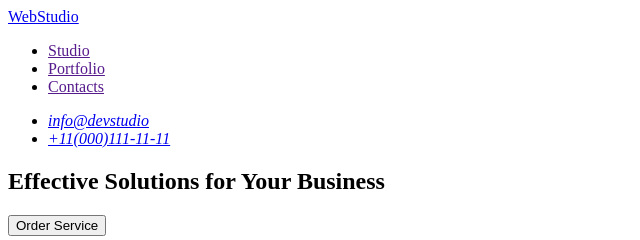
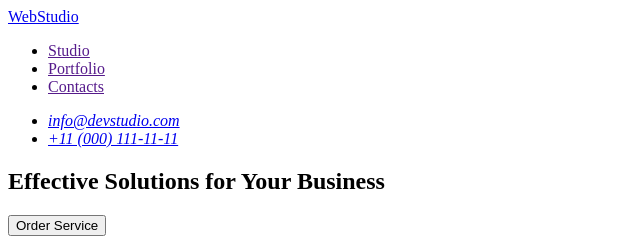
Before and after one commit to DyenyezhkaAleksandr/goit-markup-hw-01, a plain HTML site: page index.html in a window 1280 px wide. Shown: the top 240 px of the page, 0-640 px from the left. Drawn offline with Linux system fonts and the light colour scheme.

Commit message:
Update index.html

```diff
--- a/index.html
+++ b/index.html
@@ -18,8 +18,8 @@
       </nav>
       <address>
         <ul>
-          <li><a href="mailto:info@devstudio.com">info@devstudio</a></li>
-          <li><a href="tel:+110001111111">+11(000)111-11-11</a></li>
+          <li><a href="mailto:info@devstudio.com">info@devstudio.com</a></li>
+          <li><a href="tel:+110001111111">+11 (000) 111-11-11</a></li>
         </ul>
       </address>
     </header>
```
